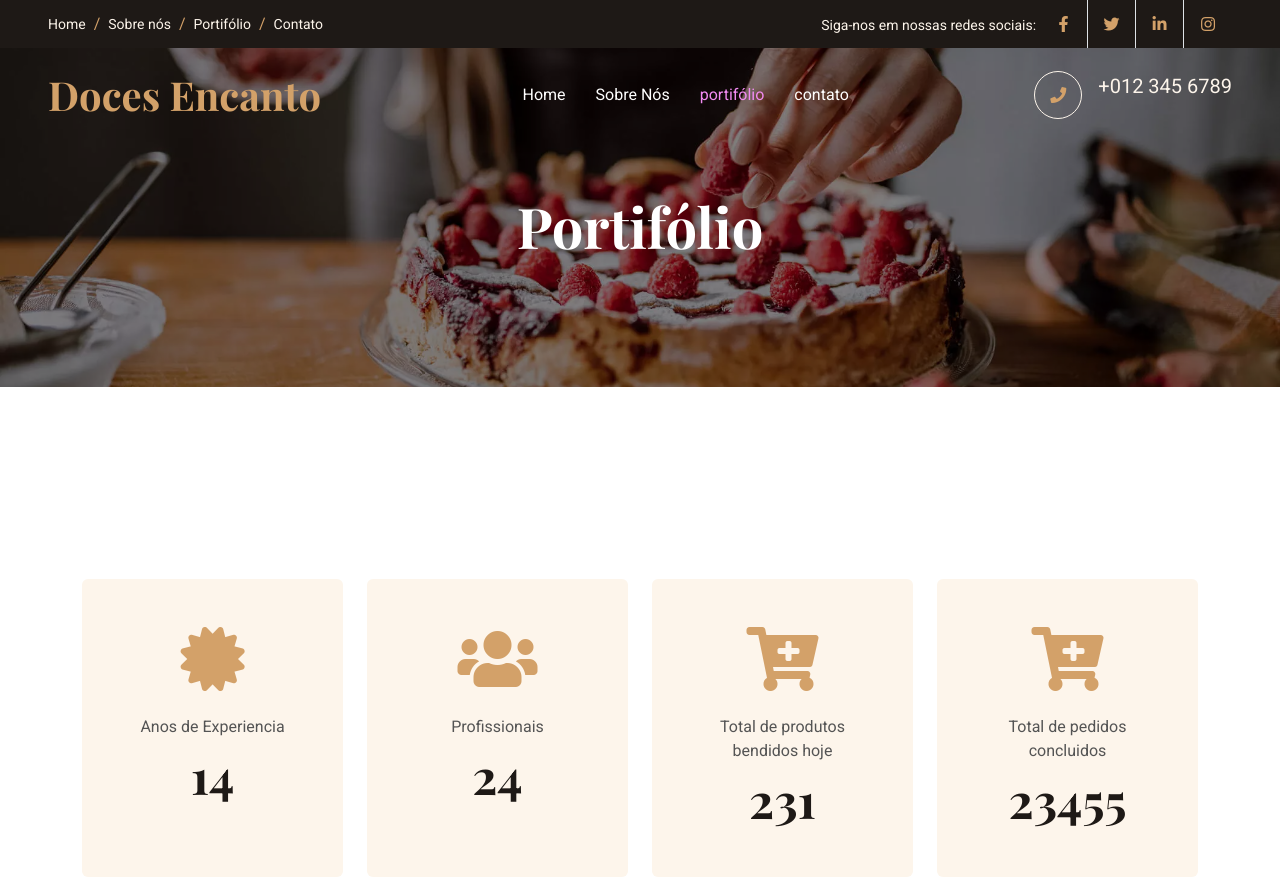
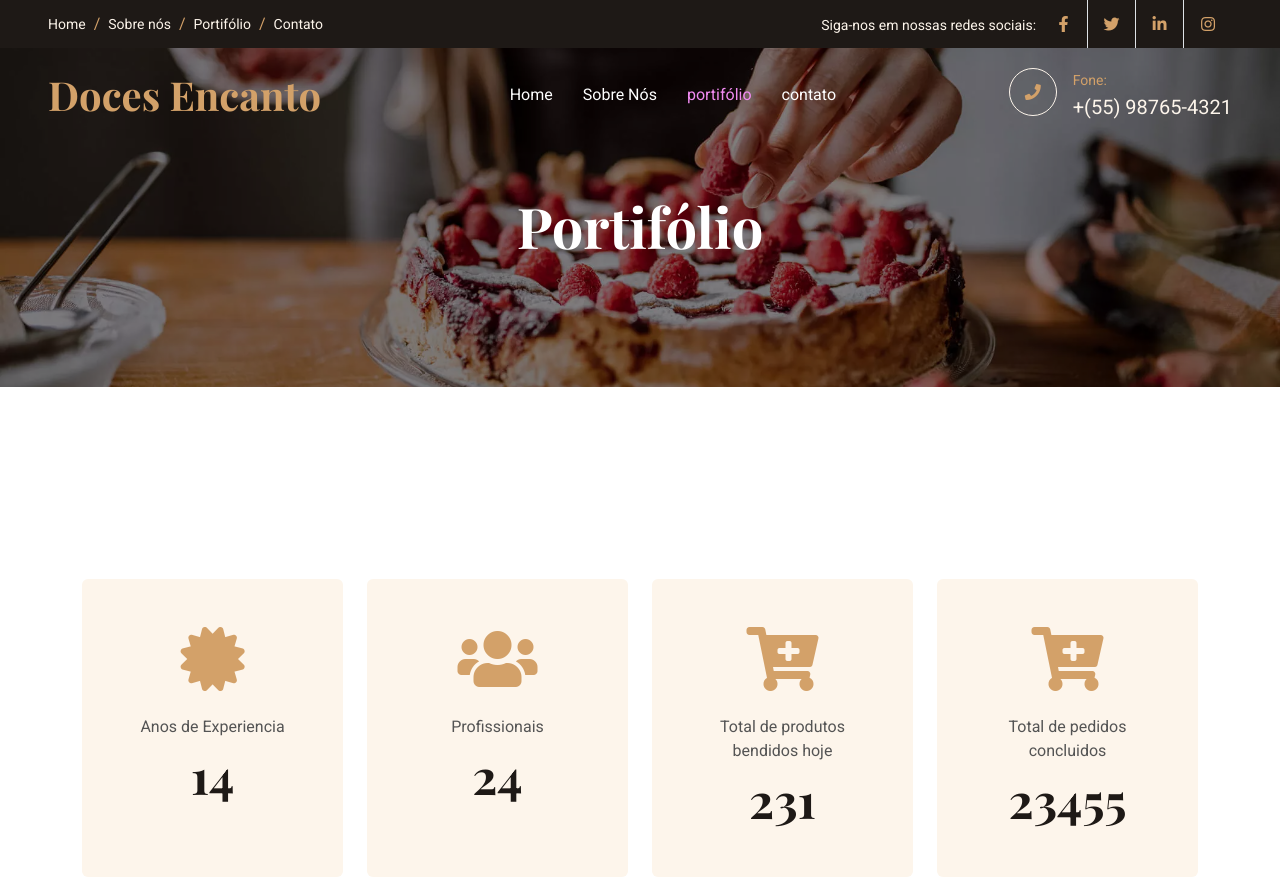
Before and after one commit to VitorDDev/Doces-Encanto2, a plain HTML site: page service.html in a window 1280 px wide. Shown: the top 880 px of the page. Drawn offline with nearby package versions, Linux system fonts and the light colour scheme.

Commit message:
Add files via upload

```diff
--- a/service.html
+++ b/service.html
@@ -85,8 +85,8 @@
                     <i class="fa fa-phone text-primary"></i>
                 </div>
                 <div class="ps-3">
-                    <small class="text-primary mb-0"><Fone:></Fone:></small>
-                    <p class="text-light fs-5 mb-0">+012 345 6789</p>
+                    <small class="text-primary mb-0">Fone:</small>
+                    <p class="text-light fs-5 mb-0">+(55) 98765-4321</p>
                 </div>
             </div>
         </div>
@@ -215,7 +215,7 @@
             <div class="col-lg-3 col-md-6">
                 <h4 class="text-light mb-4">Endereço</h4>
                 <p class="mb-2"><i class="fa fa-map-marker-alt me-3"></i>Bairro Jardim das Palmeiras, São Paulo - SP</p>
-                <p class="mb-2"><i class="fa fa-phone-alt me-3"></i>+012 345 67890</p>
+                <p class="mb-2"><i class="fa fa-phone-alt me-3"></i>+(55) 98765-4321</p>
                 <p class="mb-2"><i class="fa fa-envelope me-3"></i>DocesEncanto@example.com</p>
                 <div class="d-flex pt-2">
                     <a class="btn btn-square btn-outline-light rounded-circle me-1" href=""><i class="fab fa-twitter"></i></a>
```
Also changed, not shown: Product.html (+2 -2 lines), about.html (+2 -2 lines), index.html (+2 -2 lines), portifolio.html (+3 -3 lines).
